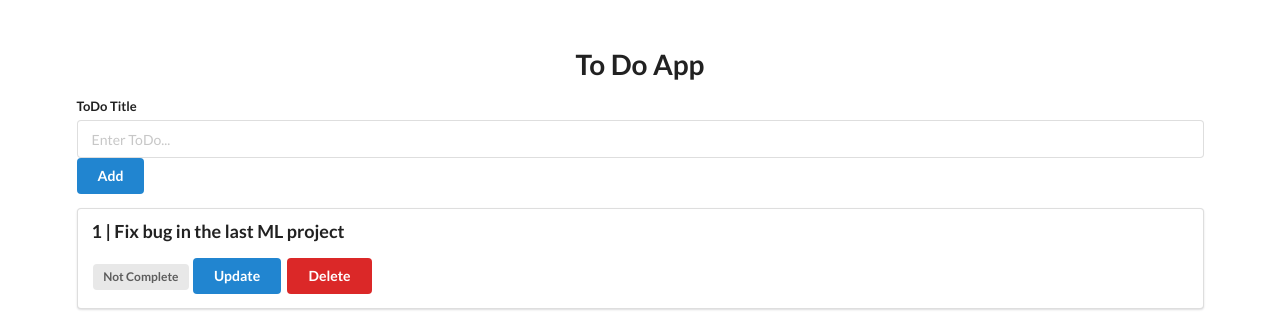
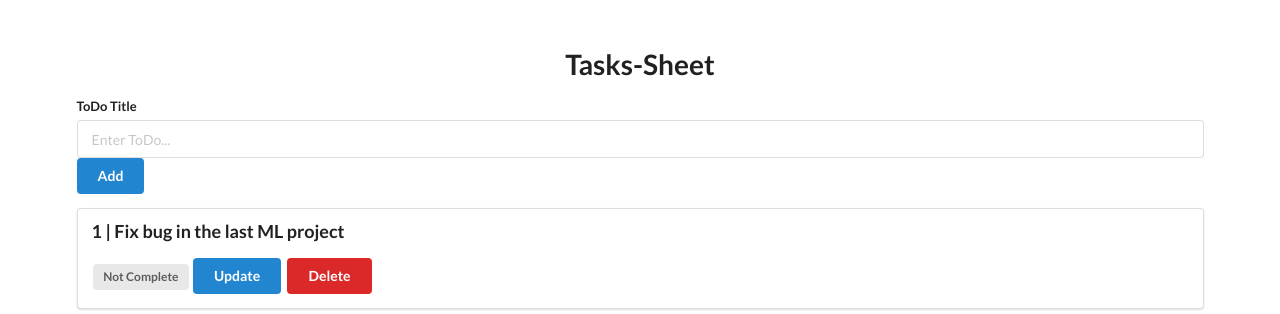
Before and after one commit to Kunal-Kumar-Sahoo/tasks-sheets.github.io, a Flask app: page / in a window 1280 px wide. Shown: the top 314 px of the page. Run offline with Flask 2, Linux system fonts and the light colour scheme; data comes from the database, SQL or seed files in the repository.

Commit message:
Update base.html

```diff
--- a/src/templates/base.html
+++ b/src/templates/base.html
@@ -13,7 +13,7 @@
 <body>
 	<div style="margin-top: 50px; margin-left: 25px; margin-right: 25px;"
 		class="ui container">
-		<h1 class="ui center aligned header">To Do App</h1>
+		<h1 class="ui center aligned header">Tasks-Sheet</h1>
 
 		<form class="ui form" action="/add" method="post">
 			<div class="field">
```
